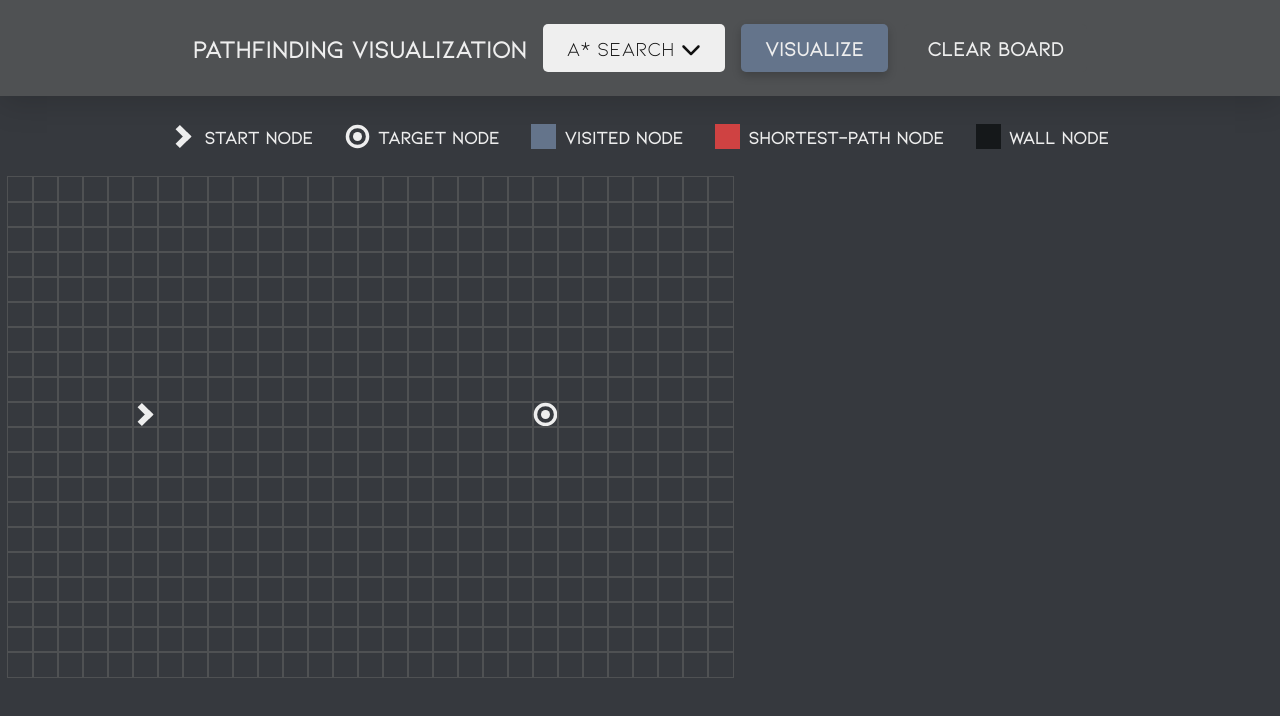
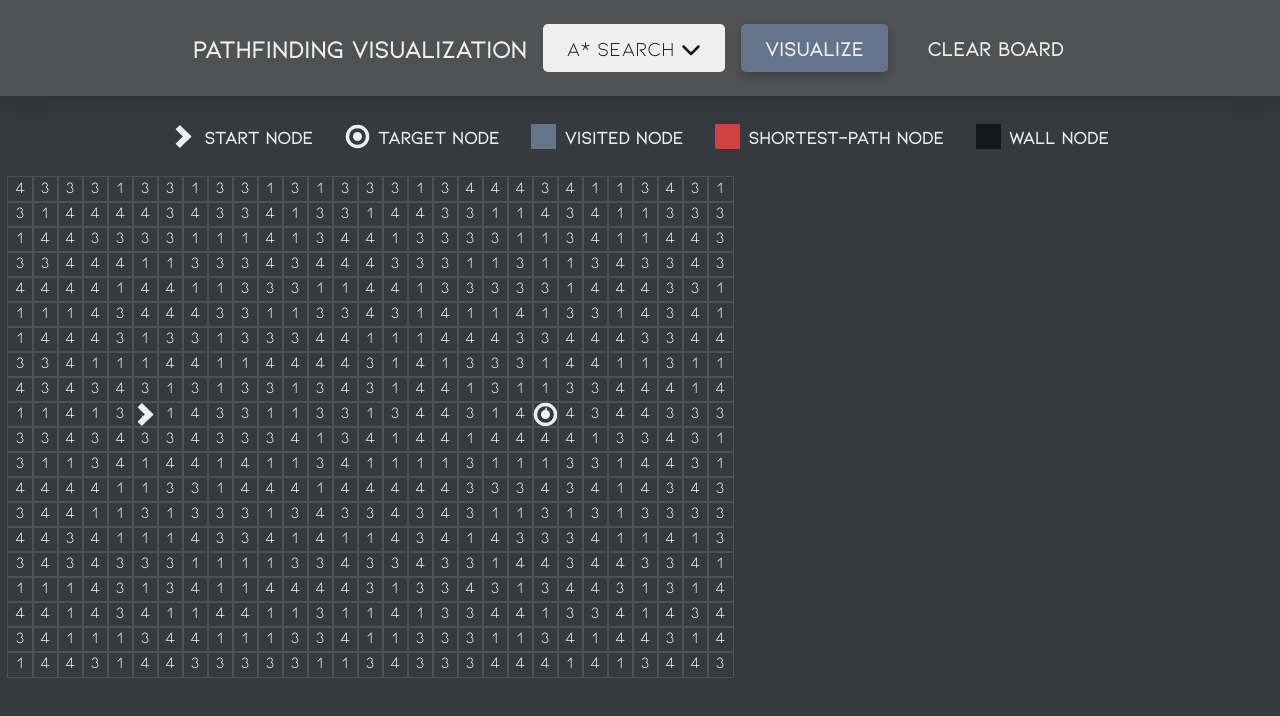
Before and after one commit to gitSuki/pathfinding-visualization, a Vue app: page / in a window 1280 px wide. Shown: the top 716 px of the page. Built offline with nearby package versions, Linux system fonts and the light colour scheme.

Commit message:
Add node weighting

```diff
--- a/src/App.vue
+++ b/src/App.vue
@@ -21,6 +21,7 @@ for (let i = 0; i < grid.rows; i++) {
 }
 
 function createGridNodeObject(row, col) {
+  const randomWeights = [1, 3, 4]
   return {
     row: row,
     col: col,
@@ -37,6 +38,8 @@ function createGridNodeObject(row, col) {
     isBeingDragged: false,
     previousNode: null,
     distance: Infinity,
+    // random selects a value from the randomWeights array
+    weight: randomWeights[Math.floor(Math.random() * randomWeights.length)],
   };
 }
 
@@ -125,6 +128,7 @@ function animateShortestPath(shortestPath) {
         :isBeingDragged="grid.cells[i - 1][j - 1].isBeingDragged"
         :previousNode="grid.cells[i - 1][j - 1].previousNode"
         :distance="grid.cells[i - 1][j - 1].distance"
+        :weight="grid.cells[i - 1][j - 1].weight"
       ></grid-node>
     </div>
   </main>
--- a/src/components/GridNode.vue
+++ b/src/components/GridNode.vue
@@ -15,6 +15,7 @@ const props = defineProps({
   isBeingDragged: Boolean,
   previousNode: null,
   distance: null,
+  weight: Number,
 });
 
 // clicking and dragging functionality for walls and and start/end nodes
@@ -132,7 +133,7 @@ document.addEventListener(
       'shortest-path-node': isShortestPathAnim,
       hide: isBeingDragged,
     }"
-  ></div>
+  >{{ props.weight }}</div>
 </template>
 
 <style scoped>
@@ -142,6 +143,8 @@ div {
   outline: 1px solid #4f5153;
   display: inline-block;
   transition: 500ms linear all;
+  text-align: center;
+  color: #ffffff;
   cursor: grab !important;
 }
 
--- a/src/components/NavBar.vue
+++ b/src/components/NavBar.vue
@@ -33,14 +33,14 @@ function clearBoard(clearWalls) {
   }
 }
 
-// logic for selecting which animation to play
+// logic for the select dropdown menu
 const algoOption = ref("astar");
 
 const algoOptionDisplayText = computed(() => {
   if (algoOption.value === "astar") {
-    return "A* Search";
+    return "A* Search ";
   } else if (algoOption.value === "djikstra") {
-    return "Djikstra";
+    return "Djikstra ";
   }
 });
 
@@ -110,6 +110,19 @@ button {
   color: #eeeeee;
 }
 
+ul {
+  position: relative;
+  display: inline-block;
+}
+
+li {
+  position: absolute;
+  background-color: #f1f1f1;
+  min-width: 160px;
+  box-shadow: 0px 8px 16px 0px rgba(0,0,0,0.2);
+  z-index: 1;
+}
+
 .select-btn {
   color: #111111;
 }
--- a/src/store/index.js
+++ b/src/store/index.js
@@ -19,7 +19,7 @@ export default createStore({
       draggedNode: null,
       isAnimRunning: false,
       isResultsDisplayed: false,
-      isDropdownDisplayed: false
+      isDropdownDisplayed: false,
     };
   },
   getters: {
@@ -87,7 +87,9 @@ export default createStore({
       context.commit("setIfResultsDisplayed", { isResultsDisplayed: payload });
     },
     toggleDropdown(context, payload) {
-      context.commit("setIfDropdownDisplayed", { setIfDropdownDisplayed: payload });
+      context.commit("setIfDropdownDisplayed", {
+        setIfDropdownDisplayed: payload,
+      });
     },
   },
 });
```
